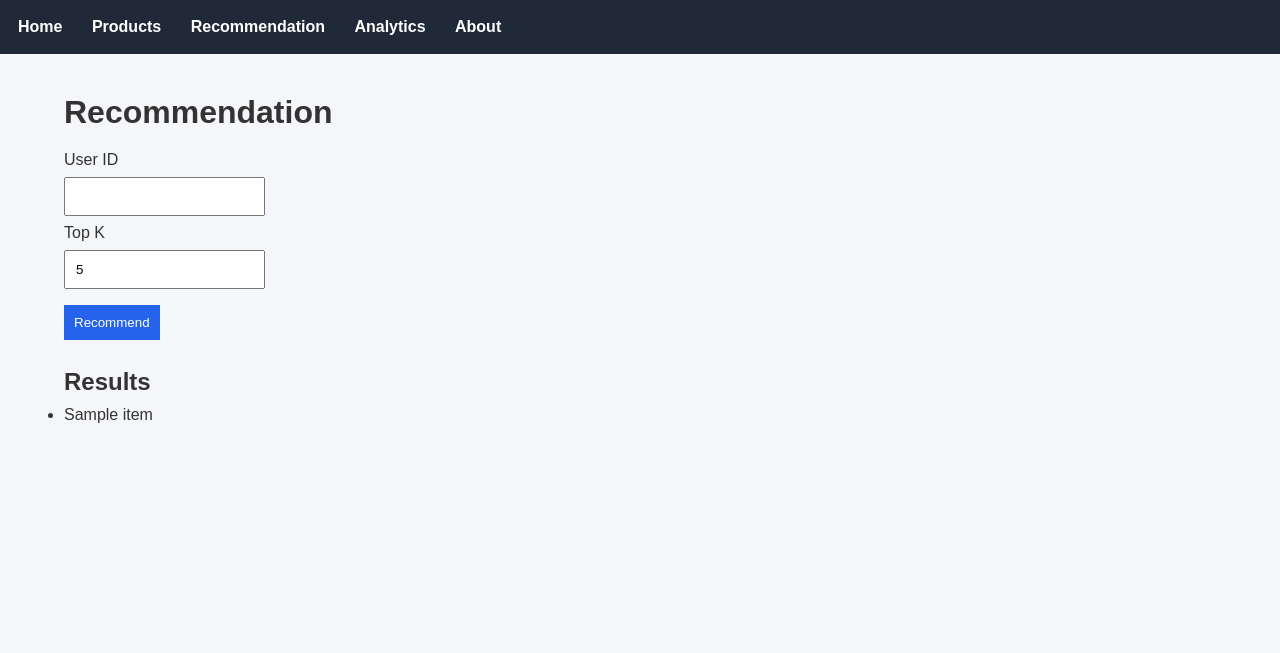
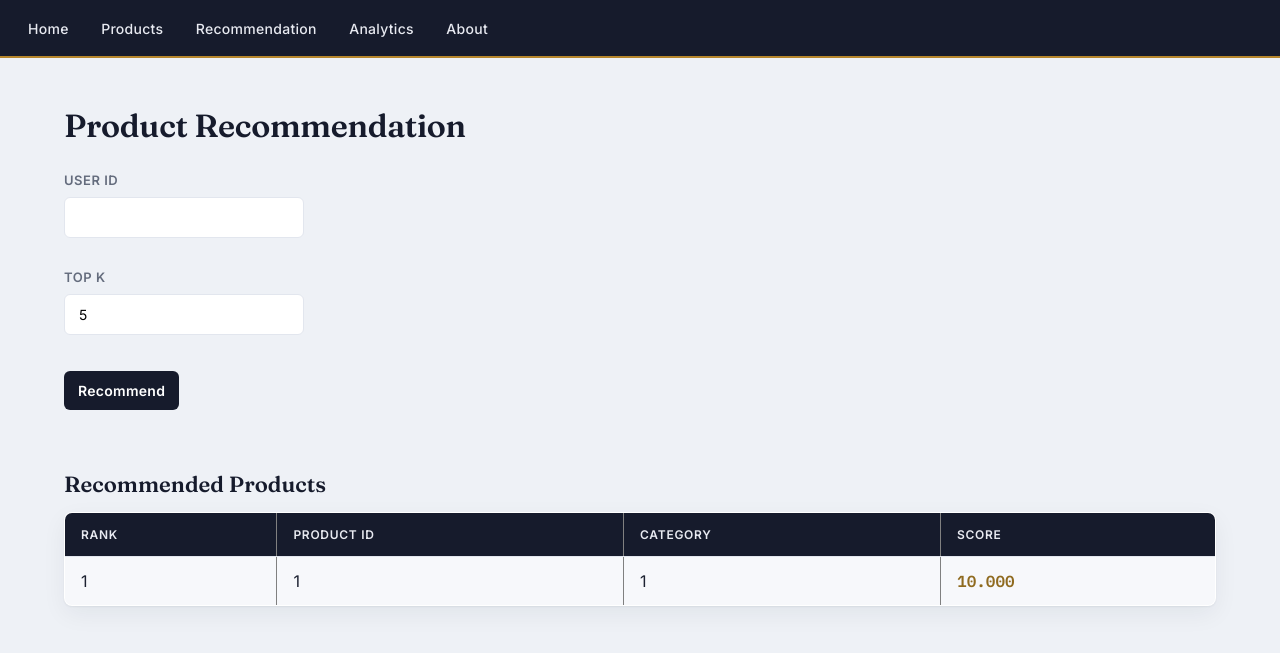
Before and after one commit to codexMonitor/E-commerce-Product-Recommendation, a Django app: template website/ecommerce_recommender/templates/recommendation/recommendation.html in a window 1280 px wide. Shown: the top 653 px of the page. Run offline with Django 5.2, Linux system fonts and the light colour scheme; the template is opened without the code that fills it: most values are stand-ins (such as "Sample title", 1, 10 or a date in 2020); parts of the project's set-up code (start-up, migrations or seed data) failed here and were passed over.

Commit message:
Finished some changes

```diff
--- a/website/ecommerce_recommender/static/css/style.css
+++ b/website/ecommerce_recommender/static/css/style.css
@@ -1,33 +1,77 @@
+/* ============================================
+   Design tokens
+   Ledger palette: ink navy + brass, on cool paper.
+   Numbers (scores, stats) get a monospace treatment
+   to read like precise, weighed figures.
+   ============================================ */
+
+@import url('https://fonts.googleapis.com/css2?family=Fraunces:opsz,wght@9..144,500;9..144,600&family=Inter:wght@400;500;600&family=IBM+Plex+Mono:wght@500;600&display=swap');
+
+:root{
+    --ink:#161b2c;
+    --ink-soft:#2b3350;
+    --paper:#eef1f6;
+    --surface:#ffffff;
+    --line:#e2e6ee;
+    --text:#1c2130;
+    --text-muted:#646c7d;
+    --brass:#b6862c;
+    --brass-deep:#8f6a1f;
+
+    --font-display:'Fraunces', Georgia, serif;
+    --font-body:'Inter', Arial, Helvetica, sans-serif;
+    --font-mono:'IBM Plex Mono', 'Courier New', monospace;
+
+    --radius:8px;
+    --shadow:0 1px 2px rgba(22,27,44,.06), 0 8px 24px rgba(22,27,44,.06);
+    --ease:cubic-bezier(.4,0,.2,1);
+}
+
+@media (prefers-reduced-motion: reduce){
+    *{
+        transition-duration:.001ms !important;
+        animation-duration:.001ms !important;
+    }
+}
+
 /* Reset */
 
 *{
     margin:0;
     padding:0;
     box-sizing:border-box;
-    font-family:Arial, Helvetica, sans-serif;
+    font-family:var(--font-body);
 }
 
 body{
-    background:#f4f6f9;
-    color:#333;
+    background:var(--paper);
+    color:var(--text);
+    -webkit-font-smoothing:antialiased;
 }
 
 /* Navigation */
 
 nav{
-    background:#1f2937;
-    padding:18px;
+    background:var(--ink);
+    padding:18px 28px;
+    border-bottom:2px solid var(--brass);
 }
 
 nav a{
-    color:white;
+    color:#e8eaf1;
     text-decoration:none;
-    margin-right:25px;
-    font-weight:bold;
+    margin-right:28px;
+    font-weight:500;
+    font-size:14px;
+    letter-spacing:.02em;
+    padding-bottom:4px;
+    border-bottom:1px solid transparent;
+    transition:color .15s var(--ease), border-color .15s var(--ease);
 }
 
 nav a:hover{
-    color:#60a5fa;
+    color:#f2c869;
+    border-bottom-color:#f2c869;
 }
 
 /* Main Container */
@@ -35,17 +79,26 @@ nav a:hover{
 .container{
     width:90%;
     max-width:1200px;
-    margin:40px auto;
+    margin:48px auto;
 }
 
 /* Titles */
 
 h1{
-    margin-bottom:20px;
+    font-family:var(--font-display);
+    font-weight:600;
+    font-size:32px;
+    letter-spacing:-.01em;
+    color:var(--ink);
+    margin-bottom:24px;
 }
 
 h2{
-    margin:20px 0 10px;
+    font-family:var(--font-display);
+    font-weight:600;
+    font-size:22px;
+    color:var(--ink);
+    margin:32px 0 14px;
 }
 
 /* Statistics Cards */
@@ -80,45 +147,102 @@ h2{
 table{
     width:100%;
     border-collapse:collapse;
-    background:white;
+    background:var(--surface);
+    border-radius:var(--radius);
+    overflow:hidden;
+    box-shadow:var(--shadow);
 }
 
 th,
 td{
-    border:1px solid #ddd;
-    padding:12px;
+    border-bottom:1px solid var(--line);
+    padding:14px 16px;
     text-align:left;
 }
 
 th{
-    background:#2563eb;
-    color:white;
+    background:var(--ink);
+    color:#e8eaf1;
+    font-size:12px;
+    font-weight:600;
+    text-transform:uppercase;
+    letter-spacing:.06em;
+}
+
+tbody tr{
+    transition:background-color .12s var(--ease);
+}
+
+tbody tr:nth-child(even){
+    background:#f7f8fb;
+}
+
+tbody tr:hover{
+    background:#fbf3e2;
+}
+
+td:last-child{
+    font-family:var(--font-mono);
+    font-variant-numeric:tabular-nums;
+    color:var(--brass-deep);
+    font-weight:600;
 }
 
 /* Forms */
 
 input,
 button{
-    padding:10px;
+    padding:11px 14px;
     margin:8px 0;
+    font-size:14px;
+    border-radius:6px;
+    border:1px solid var(--line);
+    transition:border-color .15s var(--ease), box-shadow .15s var(--ease);
+}
+
+input:focus{
+    outline:none;
+    border-color:var(--brass);
+    box-shadow:0 0 0 3px rgba(182,134,44,.18);
+}
+
+label{
+    font-size:13px;
+    font-weight:600;
+    color:var(--text-muted);
+    text-transform:uppercase;
+    letter-spacing:.04em;
 }
 
 button{
-    background:#2563eb;
-    color:white;
+    background:var(--ink);
+    color:#fff;
     border:none;
     cursor:pointer;
+    font-weight:600;
+    letter-spacing:.02em;
+    transition:background-color .15s var(--ease), transform .1s var(--ease);
 }
 
 button:hover{
-    background:#1d4ed8;
+    background:var(--ink-soft);
+}
+
+button:active{
+    transform:translateY(1px);
+}
+
+button:focus-visible,
+a:focus-visible{
+    outline:2px solid var(--brass);
+    outline-offset:2px;
 }
 
 /* Images */
 
 img{
     max-width:100%;
-    border-radius:10px;
+    border-radius:var(--radius);
     margin:20px 0;
-    box-shadow:0 2px 8px rgba(0,0,0,.1);
+    box-shadow:var(--shadow);
 }
--- a/website/ecommerce_recommender/templates/recommendation/recommendation.html
+++ b/website/ecommerce_recommender/templates/recommendation/recommendation.html
@@ -2,21 +2,30 @@
 
 {% block content %}
 
-<h1>Recommendation</h1>
+<h1>Product Recommendation</h1>
 
 <form method="POST">
 
     {% csrf_token %}
 
     <label>User ID</label><br>
-    <input type="text" name="user">
+    <input
+        type="number"
+        name="user"
+        required
+    >
 
-    <br>
+    <br><br>
 
     <label>Top K</label><br>
-    <input type="number" name="k" value="5">
+    <input
+        type="number"
+        name="k"
+        value="5"
+        min="1"
+    >
 
-    <br>
+    <br><br>
 
     <button type="submit">
         Recommend
@@ -24,19 +33,46 @@
 
 </form>
 
+<br>
+
+{% if error %}
+
+<div style="color:red;">
+    {{ error }}
+</div>
+
+{% endif %}
+
 {% if recommendations %}
 
-<h2>Results</h2>
+<h2>Recommended Products</h2>
 
-<ul>
+<table border="1" cellpadding="8">
 
-{% for item in recommendations %}
+    <tr>
+        <th>Rank</th>
+        <th>Product ID</th>
+        <th>Category</th>
+        <th>Score</th>
+    </tr>
 
-<li>{{ item }}</li>
+    {% for product in recommendations %}
 
-{% endfor %}
+    <tr>
 
-</ul>
+        <td>{{ forloop.counter }}</td>
+
+        <td>{{ product.itemid }}</td>
+
+        <td>{{ product.categoryid }}</td>
+
+        <td>{{ product.score|floatformat:3 }}</td>
+
+    </tr>
+
+    {% endfor %}
+
+</table>
 
 {% endif %}
 
```
Also changed, not shown: other parts of website/ecommerce_recommender/static/css/style.css (+21 -7 lines), website/ecommerce_recommender/recommendation/views.py (+87 -12 lines).
